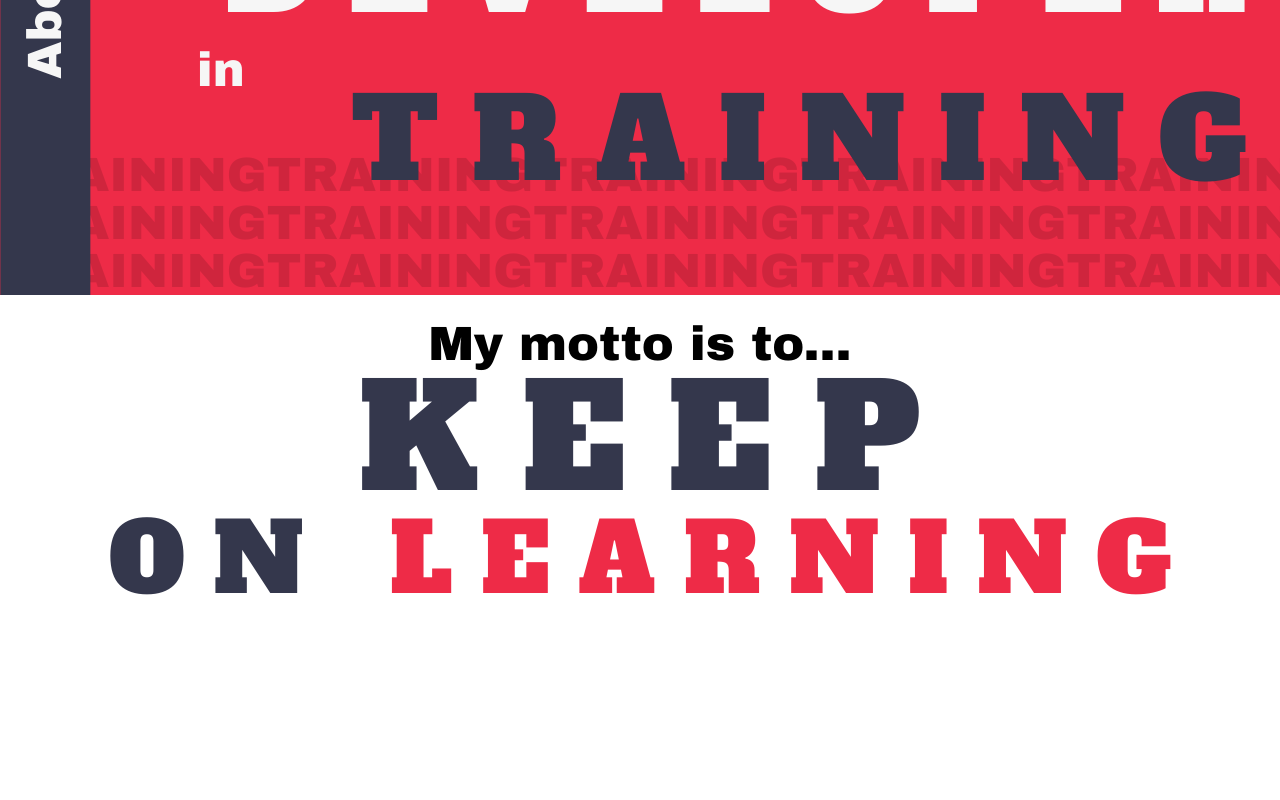
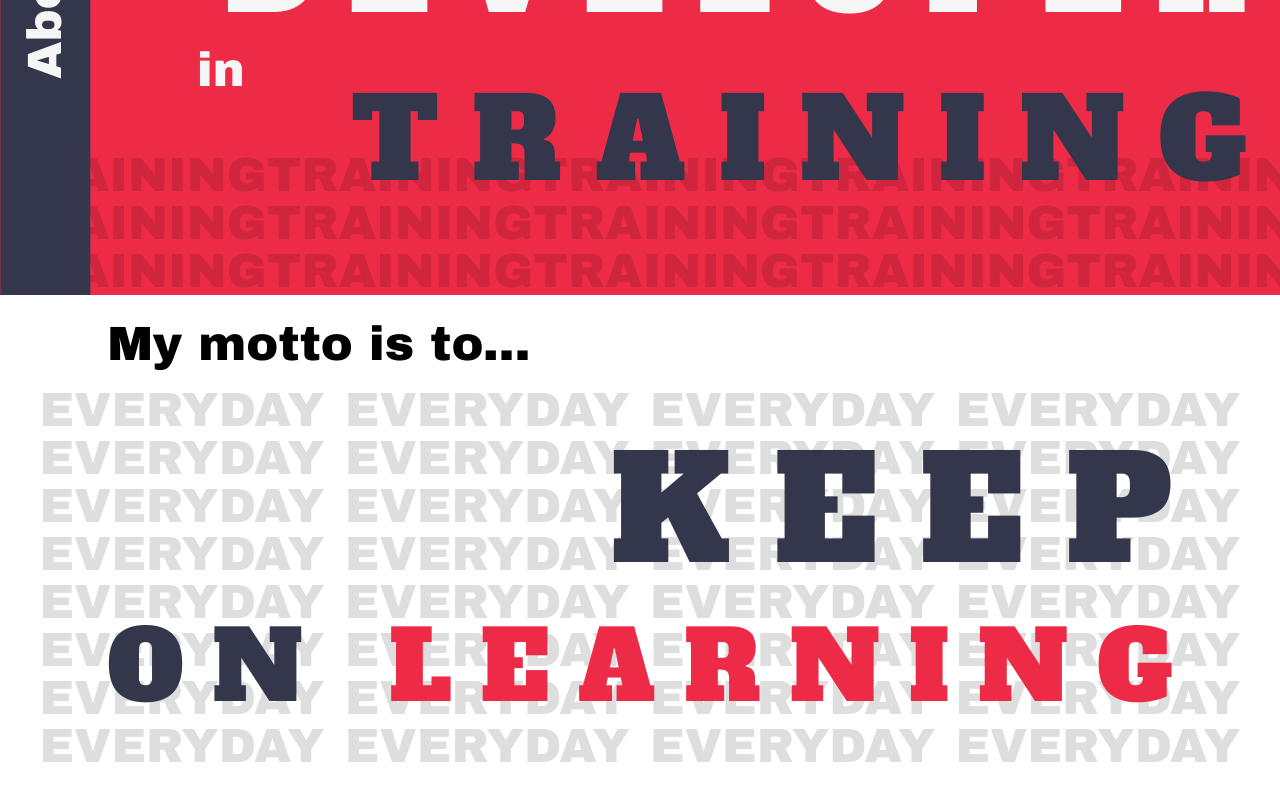
Before and after one commit to ReyhanArdiya/ReyhanArdiya.github.io, a React (Create React App) app: page / in a window 1280 px wide. Shown: the part 835-1635 px from the top of the page. Before the commit the page ends 1542 px from the top, so only its background shows below. Built offline with nearby package versions, Linux system fonts and the light colour scheme.

Commit message:
Add and style ` #motto` BGT

```diff
--- a/src/components/Motto/Motto.css
+++ b/src/components/Motto/Motto.css
@@ -1,12 +1,41 @@
 #motto {
 	grid-area: motto;
-	/* 36px */
 	font-size: 1.125em;
+	display: flex;
+	flex-direction: column;
+	row-gap: 0.5em;
+}
+
+#motto > p {
+	text-align: left;
+}
+
+#motto-text {
+	align-items: center;
+	justify-content: center;
+	position: relative;
+	text-align: right;
+	display: flex;
+	flex-direction: column;
+	row-gap: 0.25em;
+}
+
+#motto .BGT {
+	position: absolute;
+}
+
+#motto .BGT-row {
+	column-gap: 0.14em;
+}
+
+#motto h2 {
+	align-self: flex-end;
 }
 
 #motto-text h3 {
-	font-size: 0.665em;
+	font-size: 0.66667em;
 }
+
 #motto-text h3 span {
 	color: var(--color-primary-1);
 }
--- a/src/components/Motto/Motto.js
+++ b/src/components/Motto/Motto.js
@@ -1,10 +1,12 @@
 import "./Motto.css";
+import BGText from "../BGText/BGText.js";
 
-const Motto = props => {
+const Motto = () => {
 	return (
 		<section id="motto">
 			<p className="text-subtitle">My motto is to...</p>
 			<article id="motto-text">
+				<BGText cols={4} rows={8} text="EVERYDAY" />
 				<h2 className="text-title">KEEP</h2>
 				<h3 className="text-title">ON <span>LEARNING</span></h3>
 			</article>
```
